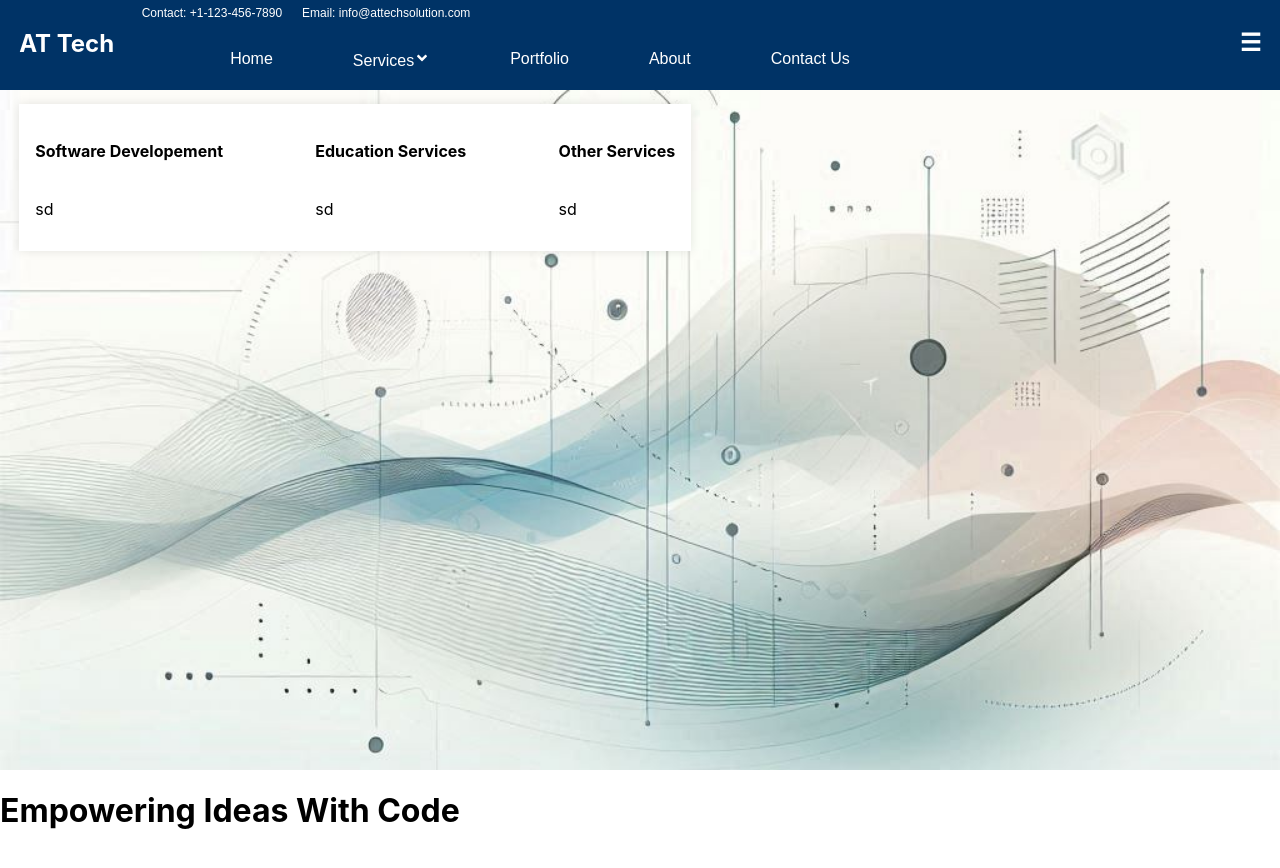
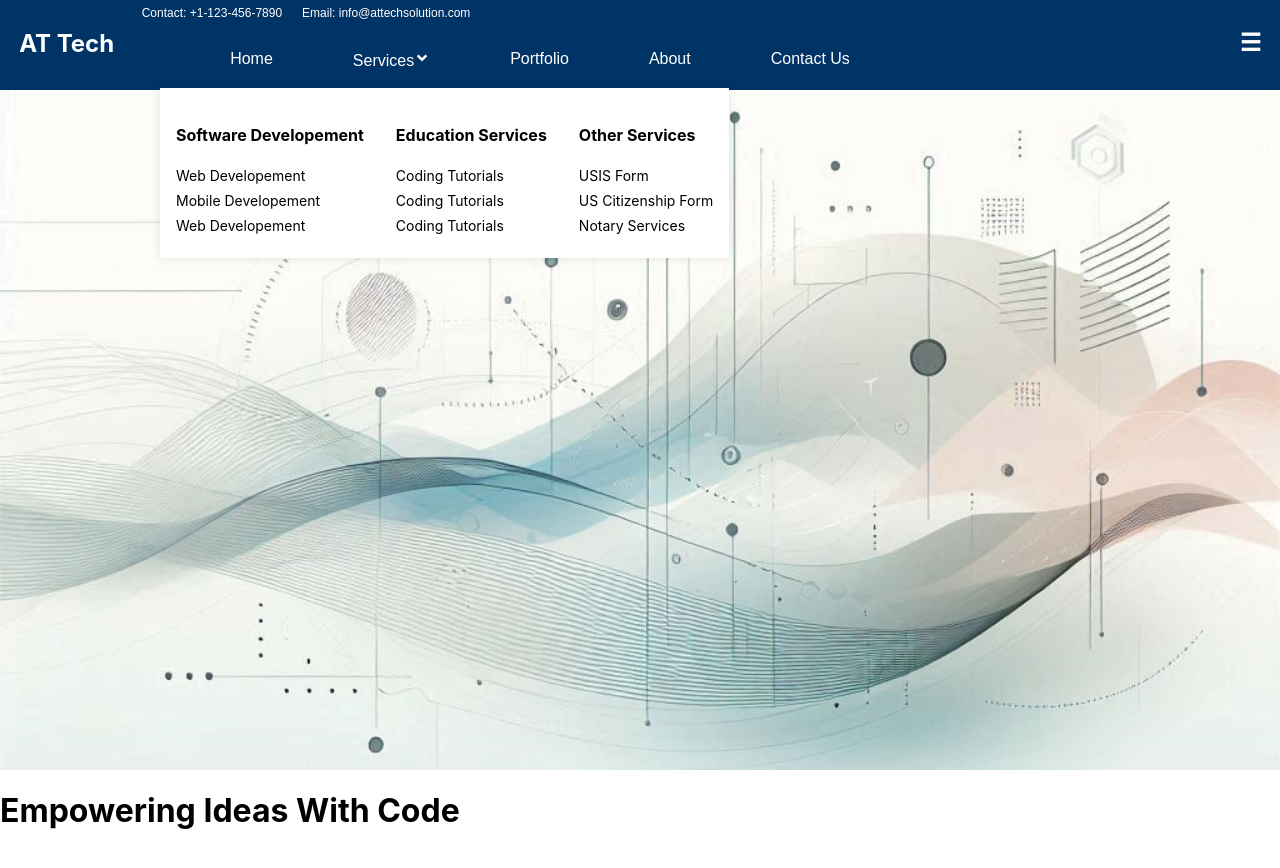
Before and after one commit to ttewabe/at-tech-solution-web, a React (Create React App) app in the folder frontend/: page / in a window 1280 px wide. Both pictures are taken after a click on the element "Services". Shown: the top 868 px of the page. Built offline with nearby package versions, Linux system fonts and the light colour scheme.

Commit message:
menu details shown the hovered on the menu details component as well

```diff
--- a/frontend/src/components/menuDetails/MenuDetails.style.tsx
+++ b/frontend/src/components/menuDetails/MenuDetails.style.tsx
@@ -2,18 +2,18 @@ import styled from 'styled-components';
 
 export const MenuDetailsContainer = styled.div`
     position: absolute;
-    top: 13%;
+    top: 88px;
+    left: 10rem;
     display: flex;
     flex-direction: row;
     justify-content: space-between;
     align-items: center;
-    gap: 3rem;
+    gap: 2rem;
     background-color: #fff;
     color: #000;
     padding: 1rem;
     box-shadow: 0 0 10px 0 rgba(0, 0, 0, 0.1);
     z-index: 1000;
-    width: 50%;
 `;
 
 export const MenuDetailsItem = styled.div`
@@ -22,14 +22,17 @@ export const MenuDetailsItem = styled.div`
 `;
 
 export const MenuDetailsTitle = styled.h4`
-    text-align: center;
+    text-align: left;
+    padding: 0;
 `;
 
 export const MenuDetailsItemContent = styled.ul`
     list-style: none;
     padding: 0;
+    margin: 0;
 `;
 
 export const MenuDetailsItemContentItem = styled.li`
-    margin-bottom: 0;
+    margin-bottom: 0.5rem;
+    font-size: 14px;
 `
--- a/frontend/src/components/menuDetails/MenuDetails.tsx
+++ b/frontend/src/components/menuDetails/MenuDetails.tsx
@@ -1,33 +1,38 @@
-import { useState } from 'react';
 import {
     MenuDetailsContainer, MenuDetailsItem, MenuDetailsTitle,
     MenuDetailsItemContent, MenuDetailsItemContentItem
 } from './MenuDetails.style';
 
-const MenuDetails: React.FC = () => {
+interface MenuDetailsProps {
+    setMenuDetailsOpen: (isOpen: boolean) => void;
+}
 
-    const [menuDetailsOpen, setMenuDetailsOpen] = useState<boolean>(false);
+const MenuDetails: React.FC<MenuDetailsProps> = ({setMenuDetailsOpen}) => {
 
     return (
-        <MenuDetailsContainer
-            onMouseEnter={() => setMenuDetailsOpen(true)}
-            onMouseLeave={() => setMenuDetailsOpen(false)}>
+        <MenuDetailsContainer onMouseEnter={() => setMenuDetailsOpen(true)}>
             <MenuDetailsItem>
                 <MenuDetailsTitle>Software Developement</MenuDetailsTitle>
                 <MenuDetailsItemContent>
-                    <MenuDetailsItemContentItem>sd</MenuDetailsItemContentItem>
+                    <MenuDetailsItemContentItem>Web Developement</MenuDetailsItemContentItem>
+                    <MenuDetailsItemContentItem>Mobile Developement</MenuDetailsItemContentItem>
+                    <MenuDetailsItemContentItem>Web Developement</MenuDetailsItemContentItem>
                 </MenuDetailsItemContent>
             </MenuDetailsItem>
             <MenuDetailsItem>
                 <MenuDetailsTitle>Education Services</MenuDetailsTitle>
                 <MenuDetailsItemContent>
-                    <MenuDetailsItemContentItem>sd</MenuDetailsItemContentItem>
+                    <MenuDetailsItemContentItem>Coding Tutorials</MenuDetailsItemContentItem>
+                    <MenuDetailsItemContentItem>Coding Tutorials</MenuDetailsItemContentItem>
+                    <MenuDetailsItemContentItem>Coding Tutorials</MenuDetailsItemContentItem>
                 </MenuDetailsItemContent>
             </MenuDetailsItem>
             <MenuDetailsItem>
                 <MenuDetailsTitle>Other Services</MenuDetailsTitle>
                 <MenuDetailsItemContent>
-                    <MenuDetailsItemContentItem>sd</MenuDetailsItemContentItem>
+                    <MenuDetailsItemContentItem>USIS Form</MenuDetailsItemContentItem>
+                    <MenuDetailsItemContentItem>US Citizenship Form</MenuDetailsItemContentItem>
+                    <MenuDetailsItemContentItem>Notary Services</MenuDetailsItemContentItem>
                 </MenuDetailsItemContent>
             </MenuDetailsItem>
         </MenuDetailsContainer>
```
